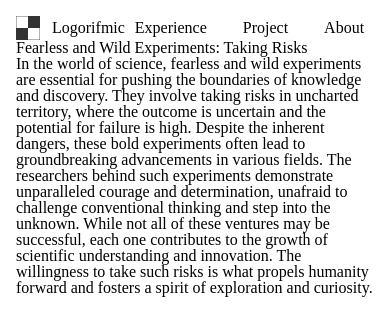
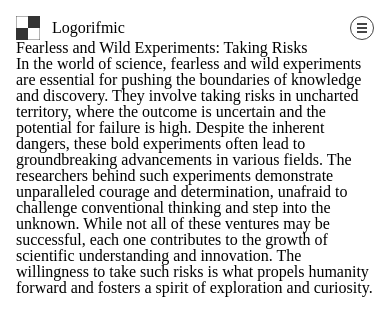
Before and after one commit to W1alentin/HeroPage_Practice, a website built with Parcel: page src/index.html in a window 390 px wide. Built offline with nearby package versions, Linux system fonts and the light colour scheme.

Commit message:
Add some css files

```diff
--- /dev/null
+++ b/src/scss/abstracts/_colors.scss
@@ -0,0 +1,4 @@
+:root {
+    --clr-bg-pr: hsl(0, 0, 100, 100%);
+    --clr-text-pr: hsl(0, 0, 27, 100%);
+}
--- a/src/scss/abstracts/_index.scss
+++ b/src/scss/abstracts/_index.scss
@@ -1 +1,2 @@
 @forward 'nulify';
+@forward 'colors';
--- a/src/scss/components/_index.scss
+++ b/src/scss/components/_index.scss
@@ -1,2 +1,3 @@
 @forward 'logo';
 @forward 'nav-btn';
+@forward 'menu';
--- /dev/null
+++ b/src/scss/components/_menu.scss
@@ -0,0 +1,26 @@
+@use '../abstracts' as *;
+
+.menu {
+    height: 1.5rem;
+    width: 1.5rem;
+    display: none;
+    flex-direction: column;
+    align-items: center;
+    justify-content: center;
+    gap: 0.125rem;
+    border: 0.0625rem solid hsl(0, 0, 27, 100%);
+    border-radius: 50%;
+    cursor: pointer;
+}
+
+.menu span {
+    width: 0.625rem;
+    height: 0.125rem;
+    background-color: hsl(0, 0, 27, 100%);
+}
+
+@media (max-width: 48rem) {
+    .menu {
+        display: flex;
+    }
+}
--- a/src/scss/layouts/_header.scss
+++ b/src/scss/layouts/_header.scss
@@ -12,3 +12,9 @@ nav {
     align-items: center;
     gap: 2.25rem;
 }
+
+@media (max-width: 48rem) {
+    nav {
+        display: none;
+    }
+}
--- a/src/scss/layouts/_wrapper.scss
+++ b/src/scss/layouts/_wrapper.scss
@@ -1,17 +1,22 @@
 @use '../abstracts';
 
 .wrapper {
-    padding-inline: 6.25rem;
+    --content-max-width: 107.25rem;
+    --padding-inline: calc(6.25rem * 2);
+    width: min(var(--content-max-width), 100% - var(--padding-inline));
+    // padding-inline: 6.25rem;
+
+    margin-inline: auto;
 }
 
 @media (max-width: 48rem) {
     .wrapper {
-        padding-inline: 3.75rem;
+        --padding-inline: calc(3.75rem * 2);
     }
 }
 
 @media (max-width: 25rem) {
     .wrapper {
-        padding-inline: 1rem;
+        --padding-inline: calc(1rem * 2);
     }
 }
```
Also changed, not shown: src/scss/components/_nav-btn.scss (line endings or trailing spaces).
